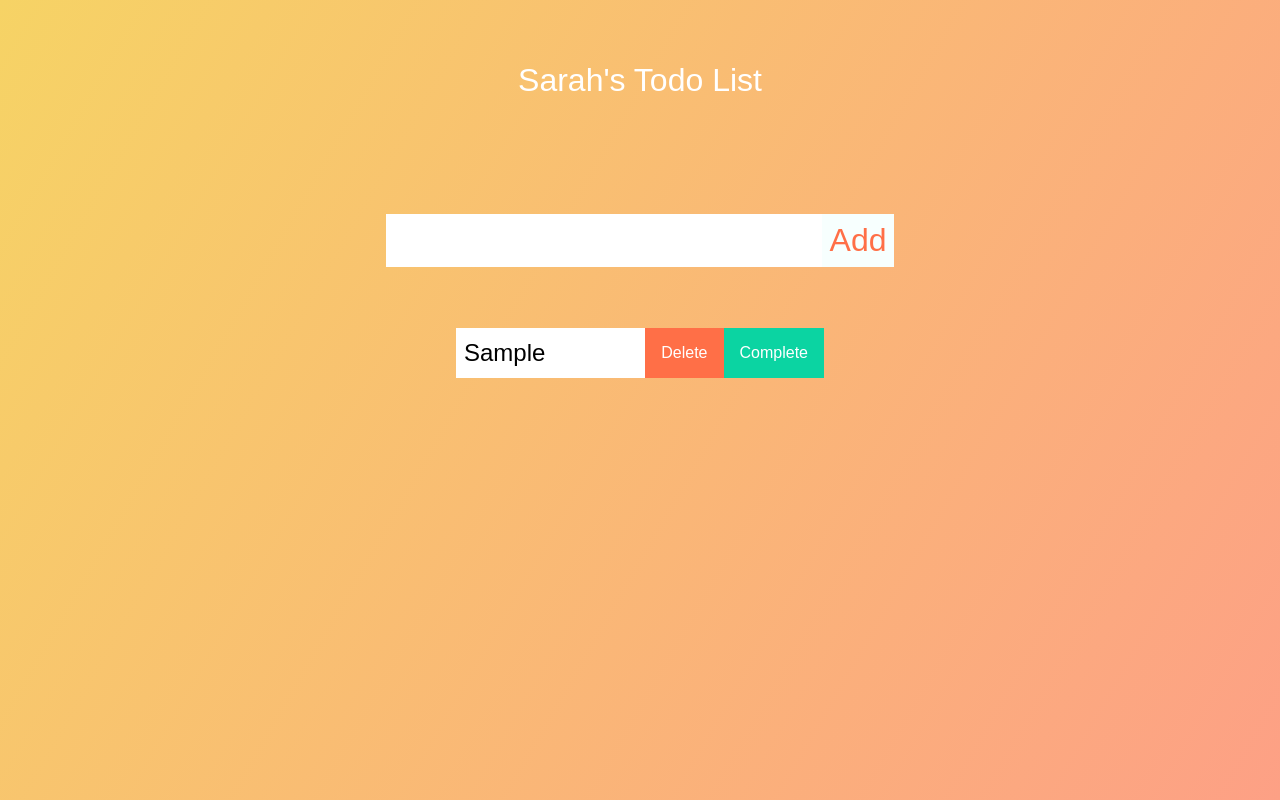
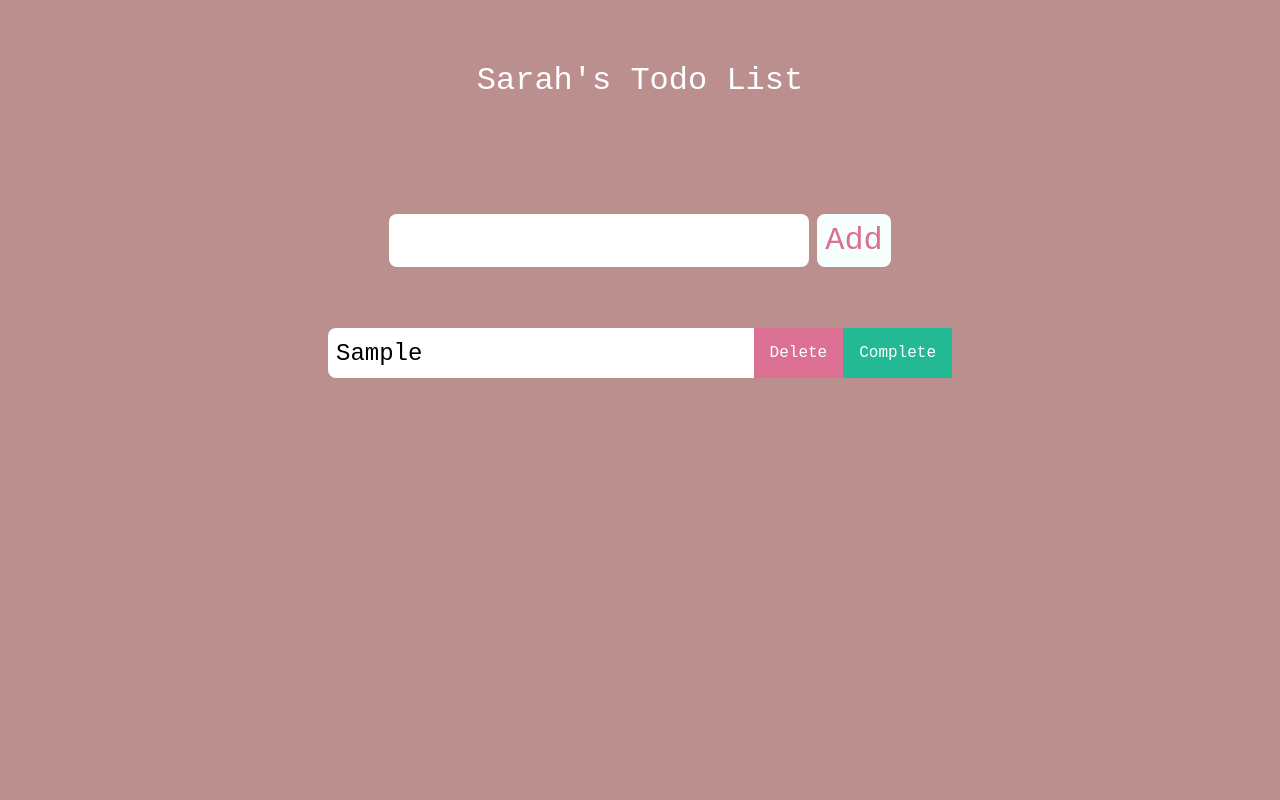
Before and after one commit to juliaalencarb/redux-todo-app, a React (Vite) app: page / in a window 1280 px wide. Both pictures are taken after typing "Sample" into the empty fields and a click on the button "Add". Built offline with nearby package versions, Linux system fonts and the light colour scheme.

Commit message:
change css

```diff
--- a/src/App.css
+++ b/src/App.css
@@ -5,9 +5,9 @@
 }
 
 body {
-    background-image: linear-gradient(120deg, #f6d365 0%, #fda085 100%);
+    background-color: rosybrown;
     color: white;
-    font-family: "Poppins", sans-serif;
+    font-family:'Courier New', Courier, monospace;
     min-height: 100vh;
 }
 
@@ -30,17 +30,20 @@ form button {
     font-size: 2rem;
     border: none;
     background: white;
+    border-radius: 0.5rem;
+    font-family:'Courier New', Courier, monospace;
 }
 
 form button {
-    color: #ff6f47;
+    color: palevioletred;
     background: #f7fffe;
     cursor: pointer;
     transition: all 0.3s ease;
+    margin-left: 0.5rem;
 }
 
 form button:hover {
-    background: #ff6f47;
+    background-color: palevioletred;
     color: white;
 }
 
@@ -51,7 +54,7 @@ form button:hover {
 }
 
 .todo-list {
-    min-width: 30%;
+    min-width: 50%;
     list-style: none;
 }
 
@@ -64,6 +67,7 @@ form button:hover {
     justify-content: space-between;
     align-items: center;
     transition: all 1s ease;
+    border-radius: 0.5rem;
 }
 
 .filter-todo {
@@ -77,16 +81,17 @@ form button:hover {
 
 .trash-btn,
 .complete-btn {
-    background: #ff6f47;
+    background: palevioletred;
     color: white;
     border: none;
     padding: 1rem;
     cursor: pointer;
     font-size: 1rem;
+    font-family:'Courier New', Courier, monospace;
 }
 
 .complete-btn {
-    background: rgb(11, 212, 162);
+    background: rgb(35, 185, 148);
 }
 
 .fall {
@@ -117,8 +122,7 @@ select {
 }
 
 select {
-    color: #ff6f47;
-    font-family: "Poppins", sans-serif;
+    color: palevioletred;
     cursor: pointer;
     width: 12rem;
 }
@@ -130,7 +134,7 @@ select {
     top: 0;
     right: 0;
     padding: 1rem;
-    background: #ff6f47;
+    background: palevioletred;
     cursor: pointer;
     pointer-events: none;
 }
```
